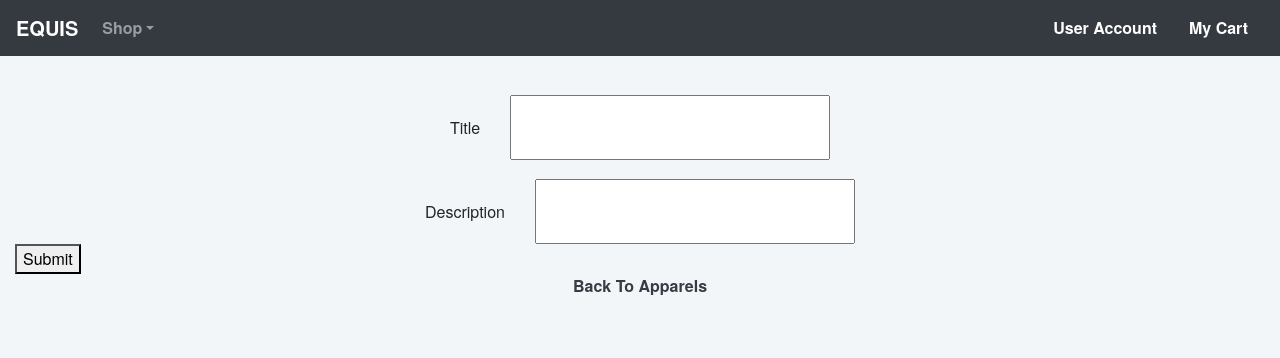
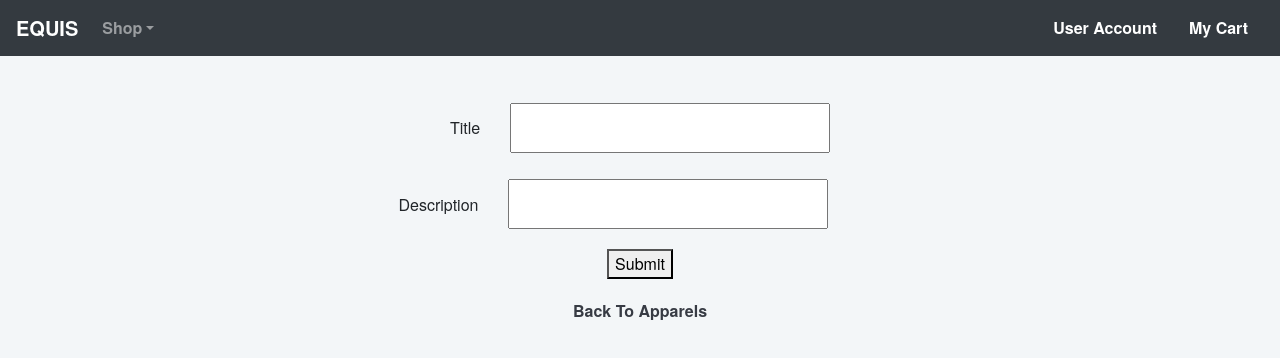
Before and after one commit to jimdoan4/Project-ShoppingApp-React, a React (Create React App) app in the folder client/: page /apparels/1/reviews/1 in a window 1280 px wide. Both pictures are taken after a click on the button "Edit Review". Shown: the top 358 px of the page. Built offline with nearby package versions, Linux system fonts and the light colour scheme; no server answers; a web font is replaced by a local one.

Commit message:
centered buttons in singlereview

```diff
--- a/client/src/components/SingleReview.js
+++ b/client/src/components/SingleReview.js
@@ -79,7 +79,8 @@ class SingleReview extends Component {
                         <div className="col">
                             <div className="col s12 m6 text-center">
                                 <label style= {{ marginRight: '30px', marginTop: '30px'}}htmlFor="title">Title</label>
-                                <input style= {{height: '65px', width: '320px'}}
+                                <input style= {{height: '50px', width: '320px'}}
+                                    className= 'text-center'
                                     id="title"
                                     type="text"
                                     name="title"
@@ -90,7 +91,8 @@ class SingleReview extends Component {
                             <div className="col s12 m6 text-center">
                                 <label style= {{ marginRight: '30px', marginTop: '40px'}}htmlFor="description">Description</label>
                                 <input
-                                style= {{height: '65px', width: '320px'}}
+                                style= {{height: '50px', width: '320px', marginRight: '53px'}}
+                                    className= 'text-center'
                                     id="description"
                                     type="text"
                                     name="description"
@@ -99,18 +101,19 @@ class SingleReview extends Component {
                                 />
                             </div>
                         </div>
-
+                    <div className= 'text-center' style= {{ marginTop: '20px'}}>
                         <button className= 'text-center'>Submit</button>
+                        </div>
                     </form>
                     : <div>
                         <div className="text-center">
-                            <button onClick = {this.toggleEditForm}>Edit Review</button>
-                            <button onClick = {this.deleteReview}>Delete Review</button>
+                            <button onClick = {this.toggleEditForm} style= {{ marginRight: '50px', marginTop: '20px'}}>Edit Review</button>
+                            <button style= {{ marginTop: '20px'}}onClick = {this.deleteReview}>Delete Review</button>
                         </div>
 
                      </div>
                 }
-                <div className="text-center">
+                <div className="text-center" style= {{ marginTop: '20px'}}>
                 <Link className="text-center" to = {`/apparels/${this.state.apparelId}/`}>Back To Apparels</Link>
                 </div>
             </div>
```
